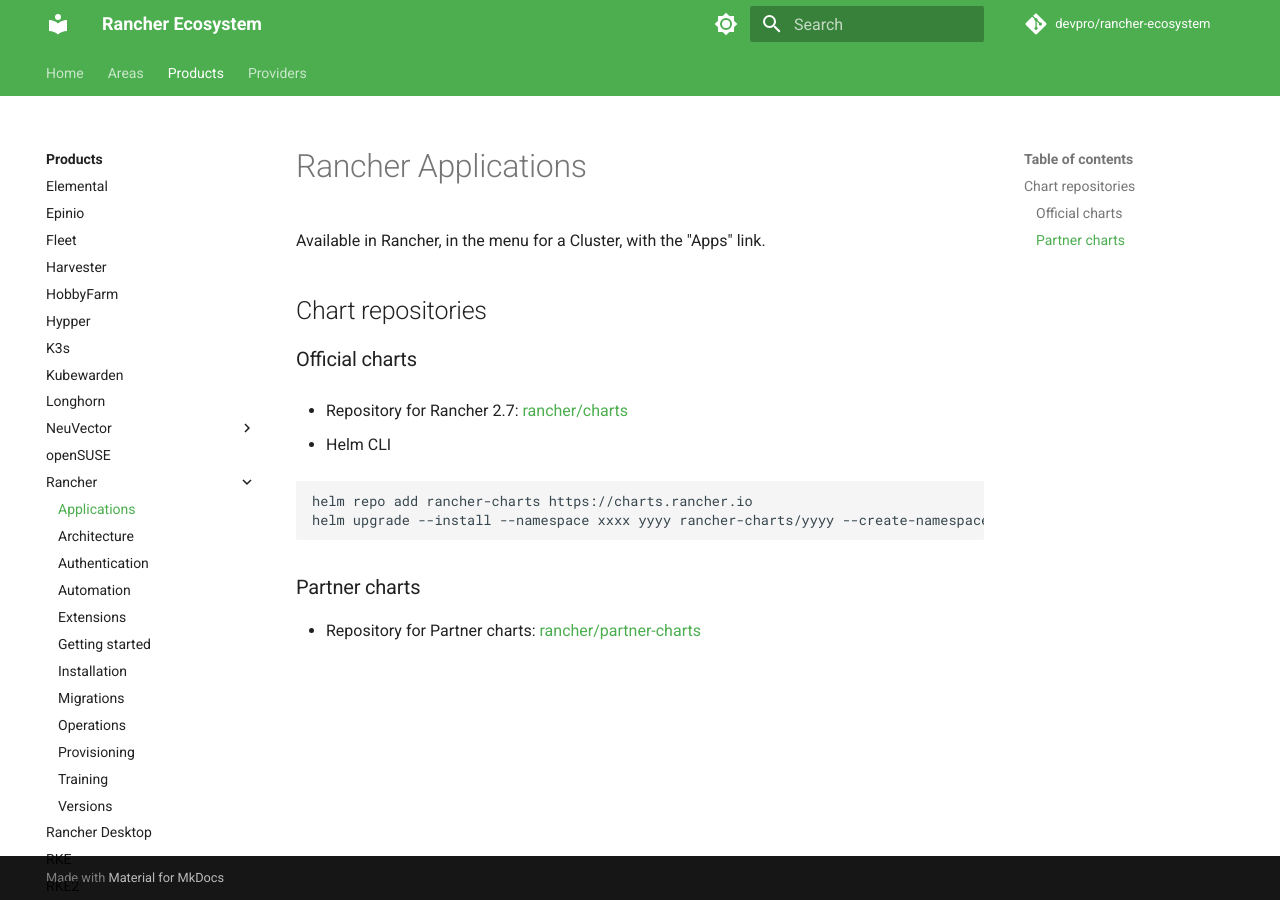
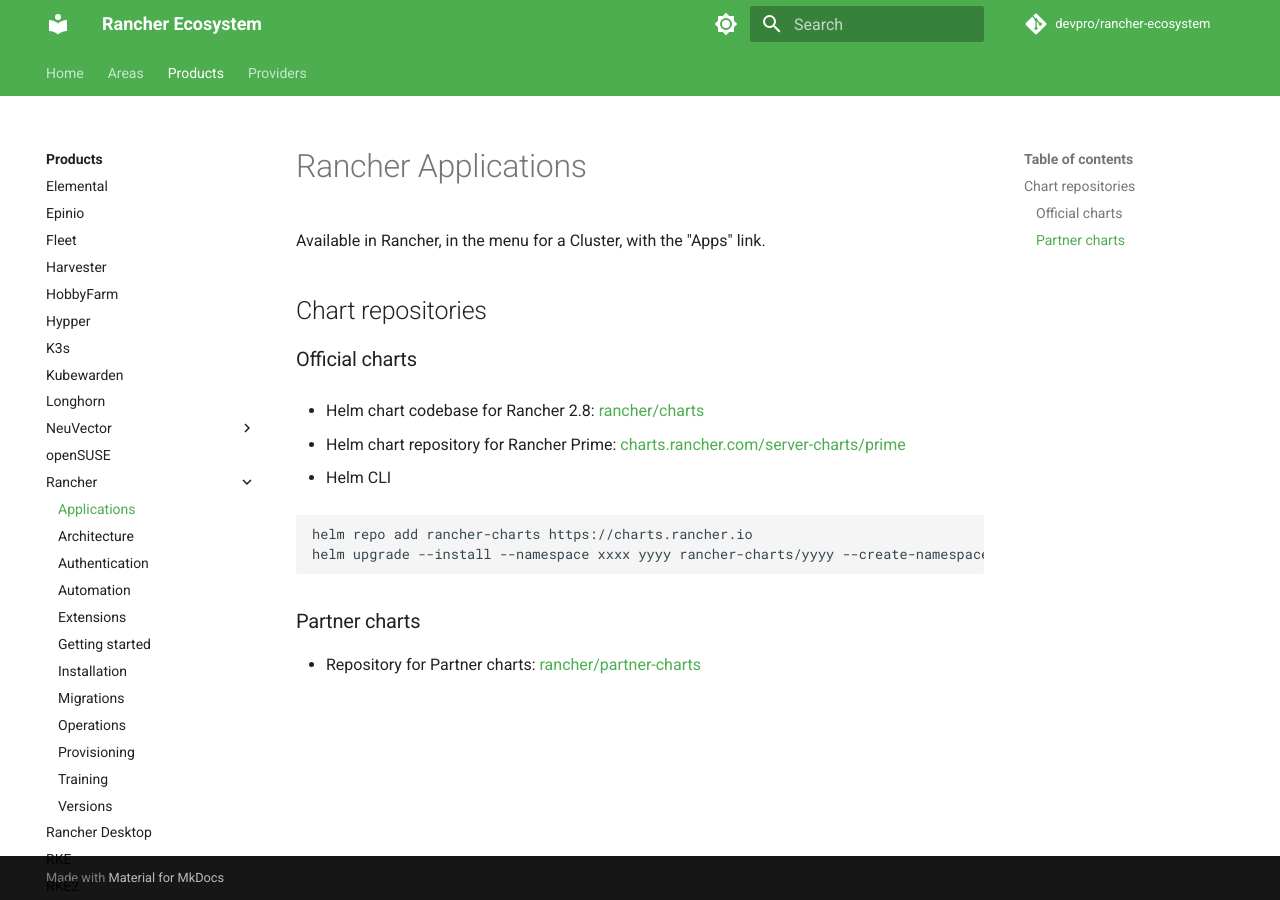
Before and after one commit to devpro/rancher-ecosystem, an MkDocs documentation site: the page built from docs/rancher/applications.md, in a window 1280 px wide. Built offline with MkDocs 1.6.1 and Material for MkDocs 9.7.7, drawn with Linux system fonts in a browser that asks for light colours; comment, search, counter and statistics services are not loaded.

Commit message:
Update applications.md

```diff
--- a/docs/rancher/applications.md
+++ b/docs/rancher/applications.md
@@ -6,7 +6,9 @@ Available in Rancher, in the menu for a Cluster, with the "Apps" link.
 
 ### Official charts
 
-* Repository for Rancher 2.7: [rancher/charts](https://github.com/rancher/charts/tree/release-v2.7/charts)
+* Helm chart codebase for Rancher 2.8: [rancher/charts](https://github.com/rancher/charts/tree/release-v2.8/charts)
+
+* Helm chart repository for Rancher Prime: [charts.rancher.com/server-charts/prime](https://charts.rancher.com/server-charts/prime)
 
 * Helm CLI
 
```
